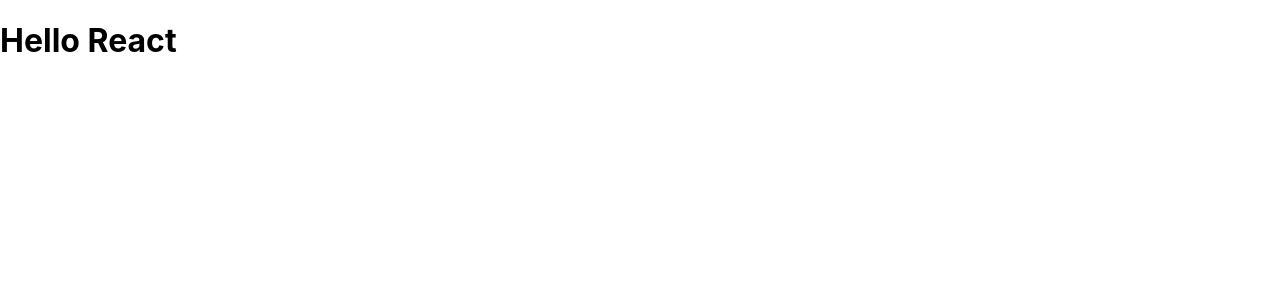
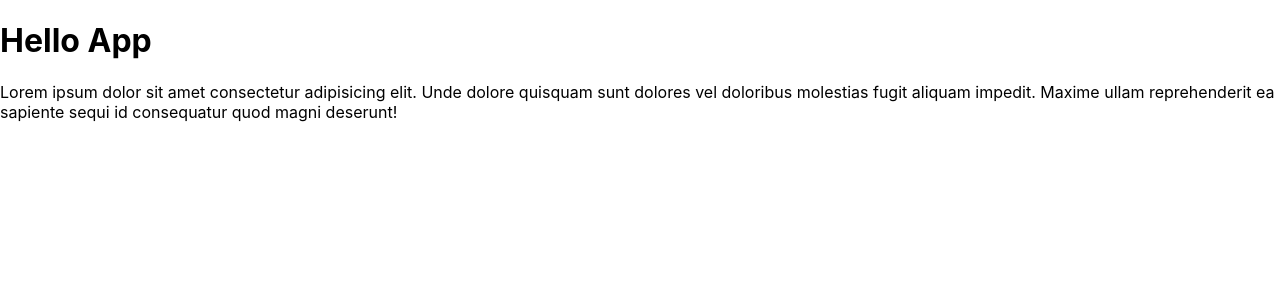
Before and after one commit to mouse-rubin4ic/project-1, a React (Create React App) app: page / in a window 1280 px wide. Shown: the top 300 px of the page. Built offline with nearby package versions, Linux system fonts and the light colour scheme.

Commit message:
додала на сторінку рядок та абзац

```diff
--- a/src/index.tsx
+++ b/src/index.tsx
@@ -3,7 +3,20 @@
 import './index.css'
 
 // React Element
-const title = React.createElement('h1', { id: 'title' }, 'Hello React')
+// const title = React.createElement('h1', { id: 'title' }, 'Hello React')
+
+// JSX
+const app = (
+    <div>
+        <h1 id="text">Hello App</h1>
+        <p>
+            Lorem ipsum dolor sit amet consectetur adipisicing elit. Unde dolore
+            quisquam sunt dolores vel doloribus molestias fugit aliquam impedit.
+            Maxime ullam reprehenderit ea sapiente sequi id consequatur quod
+            magni deserunt!
+        </p>
+    </div>
+)
 
 const root = ReactDOM.createRoot(document.getElementById('root') as HTMLElement)
-root.render(<React.StrictMode>{title}</React.StrictMode>)
+root.render(<React.StrictMode>{app}</React.StrictMode>)
```
